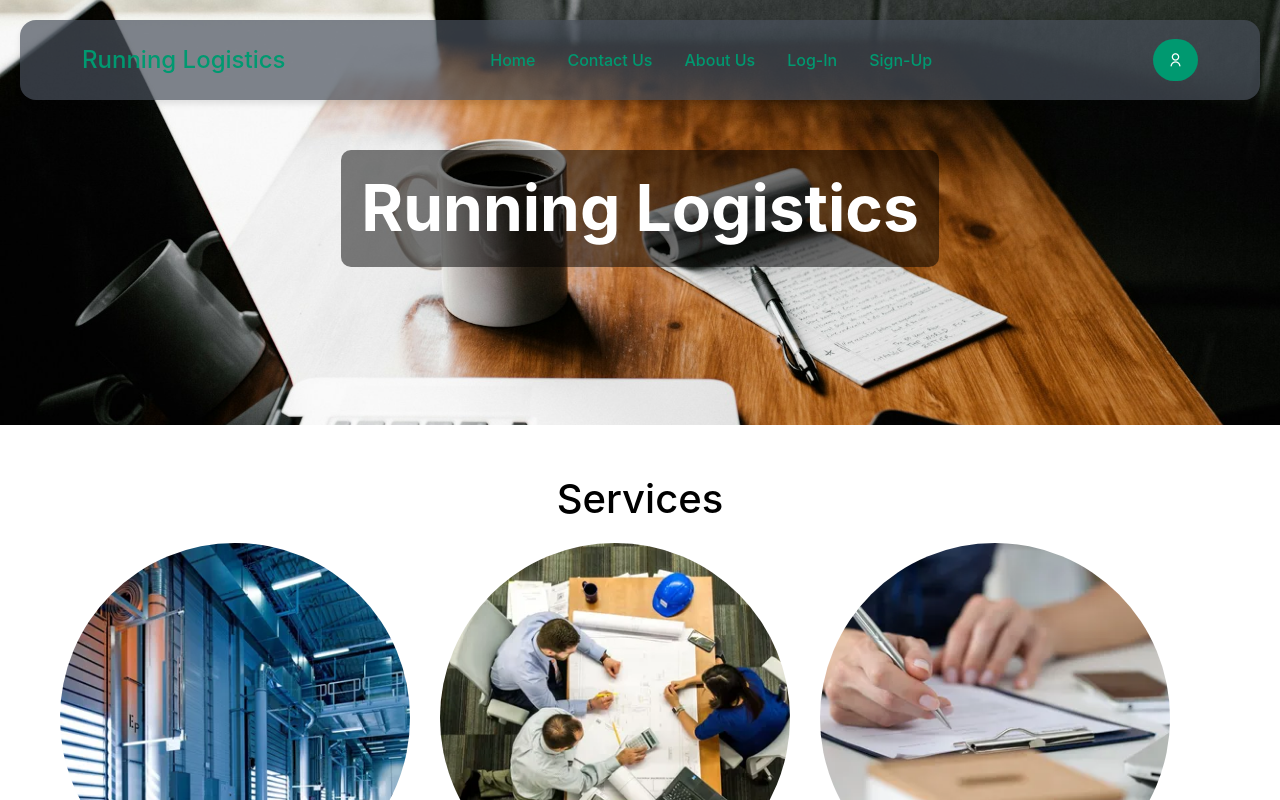
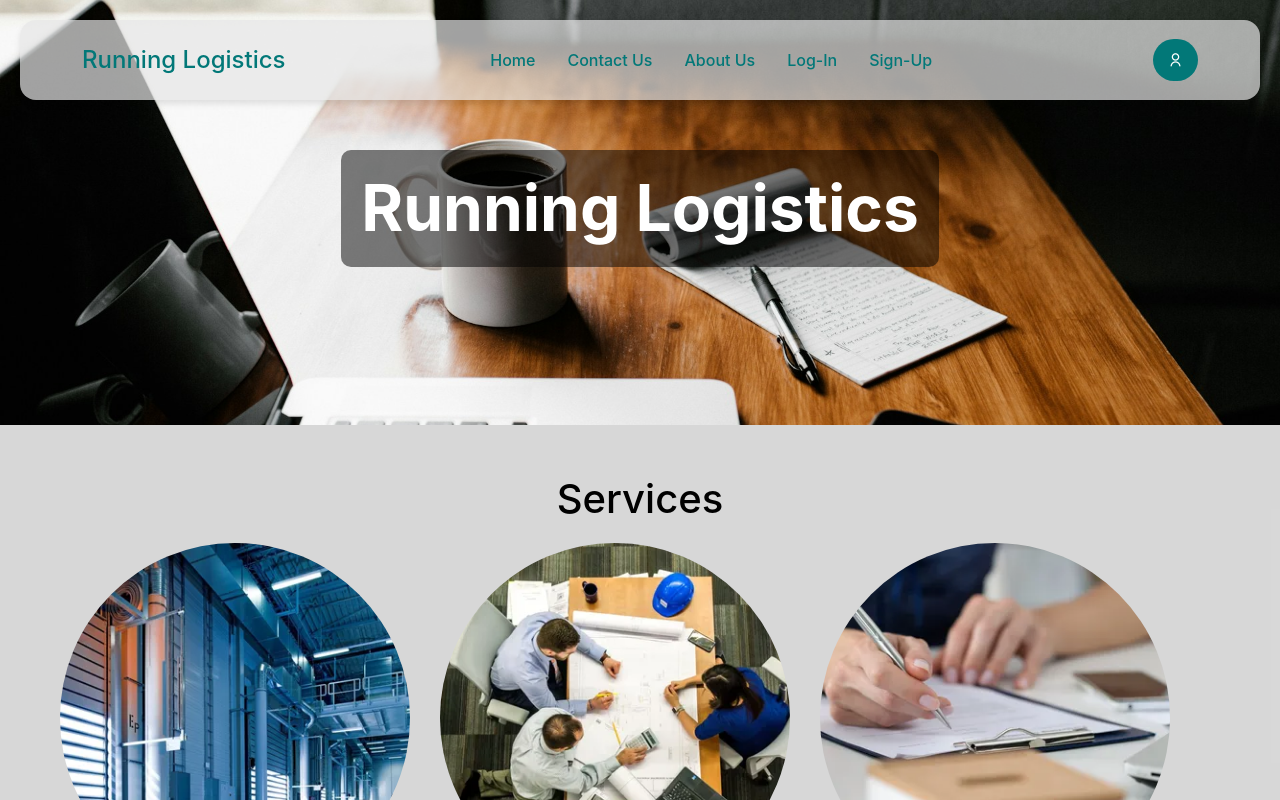
Before and after one commit to Juan-Carlos-D/RunningLogisticsCollab, a React (Create React App) app in the folder rl-frontend/: page / in a window 1280 px wide. Shown: the top 800 px of the page. Built offline with nearby package versions, Linux system fonts and the light colour scheme; no server answers.

Commit message:
style body changes

```diff
--- a/rl-frontend/src/CSS/Home.css
+++ b/rl-frontend/src/CSS/Home.css
@@ -2,6 +2,7 @@
   /* background: url('../assets/office.jpg') no-repeat center center;
   background-size: cover; */
   /* min-height: 100vh; */
+  background-color: rgba(199, 199, 199, 0.7);
 }
 
 
--- a/rl-frontend/src/CSS/nav.css
+++ b/rl-frontend/src/CSS/nav.css
@@ -53,24 +53,29 @@ nav#nav h1 {
 } */
 
 .navbar {
-    background-color: rgba(73, 81, 92, 0.7);
+    background-color: rgba(230, 230, 230, 0.7);
     height: 80px;
     margin: 20px;
     border-radius: 16px;
     padding: 0.5rem;
     box-shadow: 0 4px 6px rgba(0, 0, 0, 0.1);
+    transition: background-color 0.4s ease, border 0.4s ease;
 }
 
 
 .navbar-brand {
     font-weight: 500;
-    color:#009970;
+    color:#027878;
     font-size: 24px;
     transition: 0.3s color;
 }
 
+.navbar-brand:hover {
+    color:#3BFFFF;
+}
+
 .ri-user-line {
-    background-color: #009970;
+    background-color: #027878;
     color: #fff;
     font-size: 15px;
     padding: 10px 15px;
@@ -81,7 +86,7 @@ nav#nav h1 {
 }
 
 .ri-user-line:hover {
-    background-color: #00b300;
+    background-color: #3BFFFF;
 }
 
 .navbar-toggler {
@@ -95,14 +100,19 @@ nav#nav h1 {
 }
 
 .nav-link {
-    color: #009970;
+    color: #027878;
     font-weight: 500;
     position: relative;
 }
 
 .nav-link:hover, .nav-link.active {
-    color:#000;
+    color:#3BFFFF;
     font-weight: 700;
+}
+
+.navbar:hover {
+    background-color: transparent;
+    border: 2px solid #3BFFFF;
 }
 
 
@@ -115,7 +125,7 @@ nav#nav h1 {
         transform: translateX(-50%);
         width: 0;
         height: 2px;
-        background-color: #00b300;
+        background-color: #3BFFFF;
         visibility: hidden;
         transition: 0.3s ease-in-out;
     }
@@ -125,21 +135,6 @@ nav#nav h1 {
         visibility: visible;
     }
 }
-
-/* .navbar-nav .nav-link {
-    text-decoration: none;
-    color: inherit;
-  }
-
-
-  .navbar-nav .nav-link:hover {
-    text-decoration: none;
-    color: #007bff;
-
-
-  .navbar-nav .nav-item {
-    margin: 0 10px;
-  } */
 
 
 /* Responsive adjustments if needed */
```
